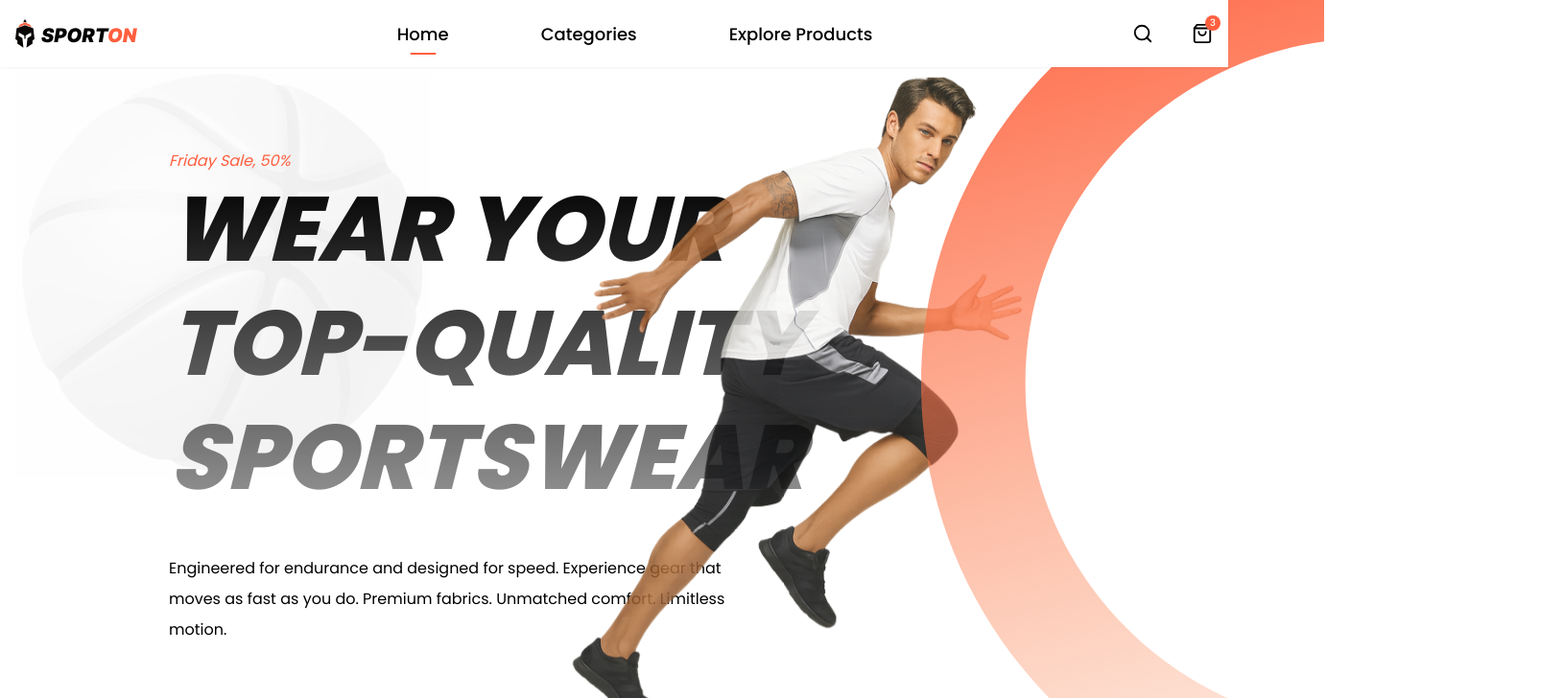
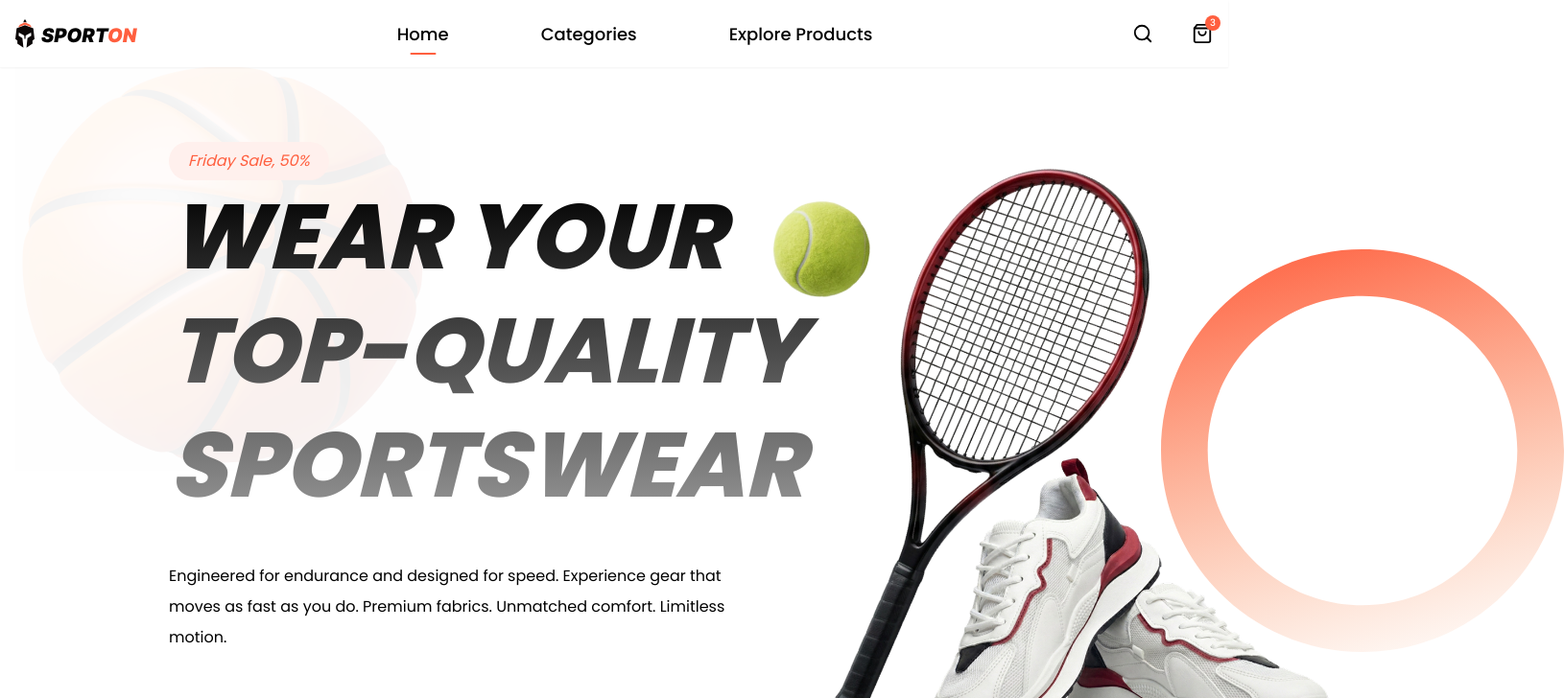
Before and after one commit to melindanurss/sporton-project-aguna-course, a Next.js app: page / in a window 1280 px wide. Shown: the top 728 px of the page at 96% size, 1630 px wide, since content can reach past the window. Built offline with nearby package versions, Linux system fonts and the light colour scheme.

Commit message:
Fix(hero): Final styling alignment with production website

```diff
--- a/app/components/home/hero.jsx
+++ b/app/components/home/hero.jsx
@@ -1,34 +1,12 @@
 "use client";
 import { FiFastForward } from "react-icons/fi";
-import { useState, useEffect } from "react";
+import { useState } from "react";
 import Button from "../ui/button";
 import Image from "next/image";
 
 const HeroSection = () => {
-  const [currentImage, setCurrentImage] = useState(0);
-  const [isTransitioning, setIsTransitioning] = useState(false);
   const [isVideoOpen, setIsVideoOpen] = useState(false);
 
-  const images = [
-    "/images/img-hero.png",
-    "/images/human-running.png"
-  ];
-
-  useEffect(() => {
-    const interval = setInterval(() => {
-      setIsTransitioning(true);
-      setTimeout(() => {
-        setCurrentImage((prev) => (prev + 1) % images.length);
-        setTimeout(() => {
-          setIsTransitioning(false);
-        }, 50);
-      }, 300);
-    }, 3000);
-
-    return () => clearInterval(interval);
-  }, []);
-
-  // Fungsi untuk Explore More - scroll ke section products
   const handleExploreMore = () => {
     const productsSection = document.getElementById('products-section');
     if (productsSection) {
@@ -37,7 +15,6 @@ const HeroSection = () => {
         block: 'start'
       });
     } else {
-      // Alternative: scroll ke bawah halaman
       window.scrollTo({
         top: window.innerHeight,
         behavior: 'smooth'
@@ -45,29 +22,35 @@ const HeroSection = () => {
     }
   };
 
-  // Fungsi untuk Watch Video - membuka modal video
   const handleWatchVideo = () => {
     setIsVideoOpen(true);
   };
 
-  // Fungsi untuk close modal
   const closeVideoModal = () => {
     setIsVideoOpen(false);
   };
 
   return (
     <>
-      <section id="hero-section" className="container mx-auto h-screen flex">
+      <section id="hero-section" className="container mx-auto h-screen flex relative">
         <div className="relative self-center">
-          <img
+          {/* Basketball Ornament - Kiri dengan gradasi yang jelas */}
+          <div className="absolute left-0 -top-20 z-0">
+            <Image
               src="/images/img-basketball-gradasi.png"
               width={432}
               height={423}
               alt="image sporton"
-            className="grayscale absolute left-0 -top-20"
+              className="opacity-100"
+              priority
             />
+          </div>
+
+          {/* Content */}
           <div className="relative ml-40 w-full">
-            <div className="text-primary italic">Friday Sale, 50%</div>
+            <div className="inline-flex items-center bg-[#FFF0ED] rounded-full px-5 py-2">
+              <span className="text-primary italic">Friday Sale, 50%</span>
+            </div>
             <h1 className="font-extrabold text-[95px] italic bg-gradient-to-b leading-tight from-black to-[#979797] bg-clip-text text-transparent">
               WEAR YOUR <br /> TOP-QUALITY <br /> SPORTSWEAR
             </h1>
@@ -77,12 +60,12 @@ const HeroSection = () => {
               Limitless motion.
             </p>
             <div className="flex gap-5 mt-14">
-              <Button onClick={handleExploreMore}>
+              <Button onClick={handleExploreMore} className="rounded-none">
                 Explore More <FiFastForward />
               </Button>
-              <Button variant="ghost" onClick={handleWatchVideo}>
+              <Button variant="ghost" onClick={handleWatchVideo} className="rounded-none">
                 Watch Video{" "}
-                <img
+                <Image
                   src="/images/icon-play-video.svg"
                   alt="icon playvideo"
                   width={29}
@@ -91,43 +74,31 @@ const HeroSection = () => {
               </Button>
             </div>
           </div>
-          {currentImage === 0 && (
-            <img
+
+          {/* Hero Image - img-hero.png presisi */}
+          <div className="absolute -right-40 top-1/2 -translate-y-1/2">
+            <Image
               src="/images/img-hero.png"
               width={700}
               height={950}
               alt="image sporton hero"
-              className={`absolute -right-5 top-1/2 -translate-y-1/2 transition-all duration-500 ease-in-out ${
-                isTransitioning ? 'opacity-0 scale-95' : 'opacity-100 scale-100'
-              }`}
             />
-          )}
-          {currentImage === 1 && (
-            <img
-              src="/images/human-running.png"
-              alt="human running"
-              className={`absolute transition-all duration-500 ease-in-out ${
-                isTransitioning ? 'opacity-0 scale-95' : 'opacity-100 scale-100'
-              }`}
-              style={{
-                right: '15%',
-                top: '47%',
-                transform: 'translateY(-50%)',
-                width: '500px',
-                height: 'auto',
-                objectFit: 'contain',
-              }}
-            />
-          )}
           </div>
-        <img
+        </div>
+
+        {/* Ornament SVG - ukuran sedang dan presisi */}
+        <div className="absolute -right-[350px] top-1/2 -translate-y-1/2">
+          <Image
             src="/images/img-ornament-hero.svg"
             width={420}
             height={420}
             alt="image sporton"
-          className="absolute -right-[100px] top-1/2 -translate-y-1/2"
+            priority
           />
+        </div>
       </section>
+
+      {/* Video Modal - Watch Video */}
       {isVideoOpen && (
         <div
           className="fixed inset-0 bg-black/80 z-50 flex items-center justify-center p-4"
@@ -137,7 +108,6 @@ const HeroSection = () => {
             className="relative bg-black rounded-2xl max-w-4xl w-full aspect-video"
             onClick={(e) => e.stopPropagation()}
           >
-            {/* Tombol Close */}
             <button
               onClick={closeVideoModal}
               className="absolute -top-12 right-0 text-white hover:text-gray-300 transition-colors"
@@ -147,10 +117,9 @@ const HeroSection = () => {
               </svg>
             </button>
 
-            {/* Video Player */}
             <iframe
               className="w-full h-full rounded-2xl"
-              src="https://www.youtube.com/embed/13Mt8tG84Lw?si=oVphCFc-gvWVIALh"
+              src="https://www.youtube.com/embed/13Mt8tG84Lw?si=oVphCFc-gvWVIALh&autoplay=1"
               title="Sporton Video"
               frameBorder="0"
               allow="accelerometer; autoplay; clipboard-write; encrypted-media; gyroscope; picture-in-picture"
```
Also changed, not shown: public/images/img-ornament-hero.svg. Lines whose indentation alone changed are shown as unchanged.
